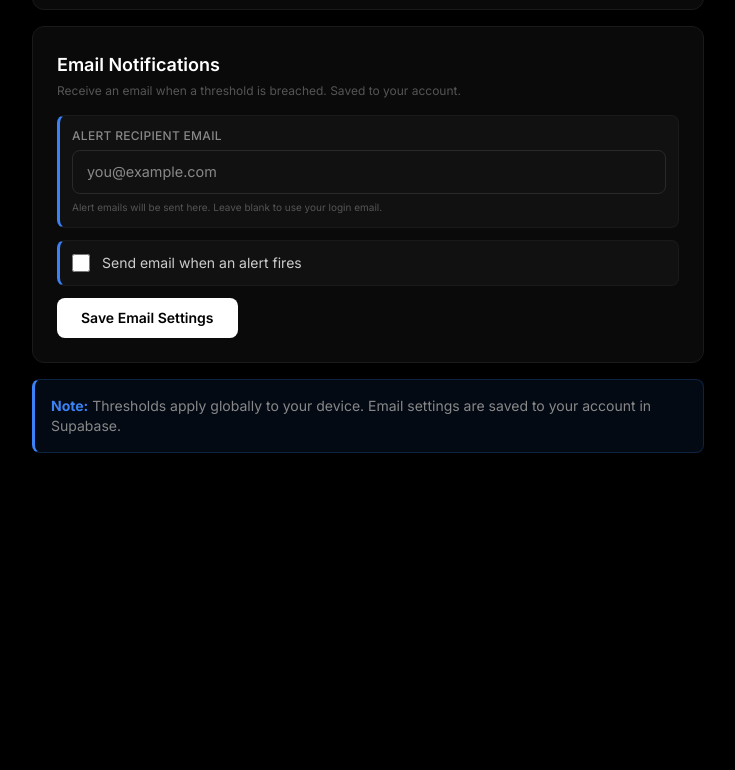
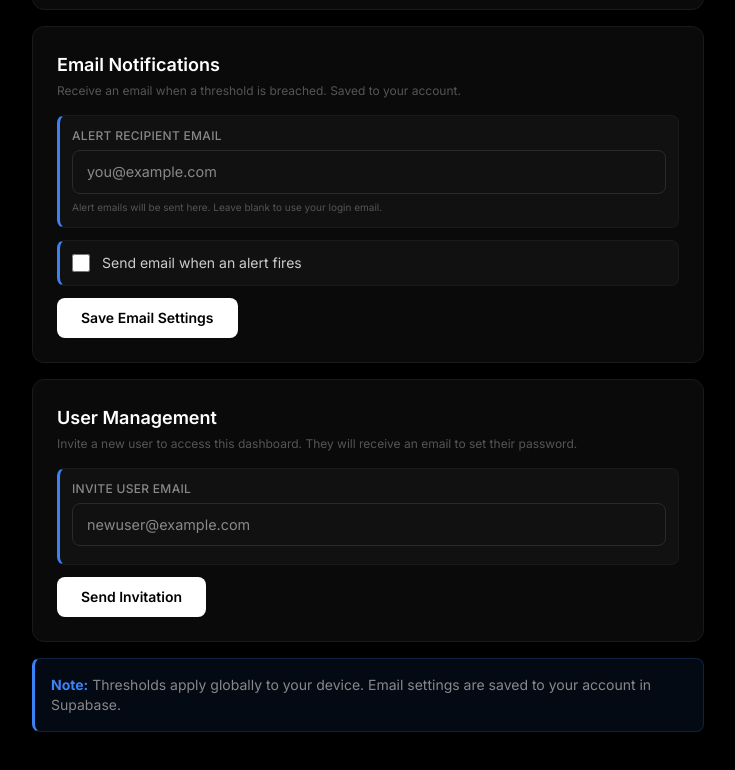
Before and after one commit to HuseynTahirli/VoltView, a Next.js app in the folder VoltViewDemo/voltview-next/: page /settings in a window 1280 px wide. Shown: the part 352-1122 px from the top of the page, without its empty margins (272-1007 px from the left). Before the commit the page ends 861 px from the top, so only its background shows below. Built offline with nearby package versions, Linux system fonts and the light colour scheme; no server answers.

Commit message:
feat: implement password reset flow with new UI, API utility, and server-side environment setup

```diff
--- a/VoltViewDemo/voltview-next/app/(dashboard)/settings/page.tsx
+++ b/VoltViewDemo/voltview-next/app/(dashboard)/settings/page.tsx
@@ -137,6 +137,45 @@ export default function SettingsPage() {
         </button>
       </div>
 
+      <div className="rounded-xl border p-4 sm:p-6 mb-4" style={{ background: '#0a0a0a', borderColor: '#1a1a1a' }}>
+        <h2 className="text-base sm:text-lg font-semibold mb-1 text-white">User Management</h2>
+        <p className="text-xs text-[#555] mb-4">Invite a new user to access this dashboard. They will receive an email to set their password.</p>
+        <div className="p-3 rounded-lg mb-3" style={{ background: '#111', border: '1px solid #1a1a1a', borderLeft: '3px solid #3b82f6' }}>
+          <label className="block text-xs font-medium text-[#888] mb-1.5 uppercase tracking-wide">Invite User Email</label>
+          <input type="email" id="invite-email" placeholder="newuser@example.com" style={inputStyle} />
+          <p className="text-[10px] text-[#555] mt-1.5" id="invite-msg"></p>
+        </div>
+        <button
+          onClick={async () => {
+            const input = document.getElementById('invite-email') as HTMLInputElement;
+            const msg = document.getElementById('invite-msg') as HTMLParagraphElement;
+            const val = input.value.trim();
+            if (!val) return;
+            msg.innerText = 'Sending invite...';
+            msg.style.color = '#888';
+            try {
+              // Note: using dynamic import or API directly. Let's just use fetch directly to avoid importing inviteUser if it causes issues, but we can import it.
+              const { inviteUser } = await import('@/lib/api');
+              const res = await inviteUser(val);
+              if (res.ok) {
+                msg.innerText = 'Invite sent successfully!';
+                msg.style.color = '#4ade80';
+                input.value = '';
+              } else {
+                msg.innerText = res.message || 'Error sending invite.';
+                msg.style.color = '#f87171';
+              }
+            } catch (e) {
+              msg.innerText = 'Connection error.';
+              msg.style.color = '#f87171';
+            }
+          }}
+          className="w-full sm:w-auto px-6 py-2.5 rounded-lg font-semibold text-sm cursor-pointer transition-colors"
+          style={{ background: '#fff', color: '#000', border: 'none' }}>
+          Send Invitation
+        </button>
+      </div>
+
       <div className="rounded-lg p-4 text-sm text-[#888]"
         style={{ background: 'rgba(59,130,246,0.08)', border: '1px solid rgba(59,130,246,0.2)', borderLeft: '3px solid #3b82f6' }}>
         <strong className="text-[#3b82f6]">Note:</strong> Thresholds apply globally to your device. Email settings are saved to your account in Supabase.
--- a/VoltViewDemo/voltview-next/app/reset-password/page.tsx
+++ b/VoltViewDemo/voltview-next/app/reset-password/page.tsx
@@ -32,7 +32,7 @@ export default function ResetPasswordPage() {
     const token = params.get("access_token");
     const type = params.get("type");
 
-    if (!token || type !== "recovery") {
+    if (!token || (type !== "recovery" && type !== "invite")) {
       setTokenError(true);
     } else {
       setAccessToken(token);
--- a/VoltViewDemo/voltview-next/lib/api.ts
+++ b/VoltViewDemo/voltview-next/lib/api.ts
@@ -151,6 +151,15 @@ export async function signup(email: string, password: string) {
   return res.json();
 }
 
+export async function inviteUser(email: string) {
+  const res = await fetch(`${API_BASE}/users/invite`, {
+    method: 'POST',
+    headers: { 'Content-Type': 'application/json', ...getAuthHeader() },
+    body: JSON.stringify({ email }),
+  });
+  return res.json();
+}
+
 export async function forgotPassword(email: string) {
   const res = await fetch(`${API_BASE}/auth/forgot-password`, {
     method: 'POST',
```
Also changed, not shown: 2 other files (tests, documents, lock files or other folders).
